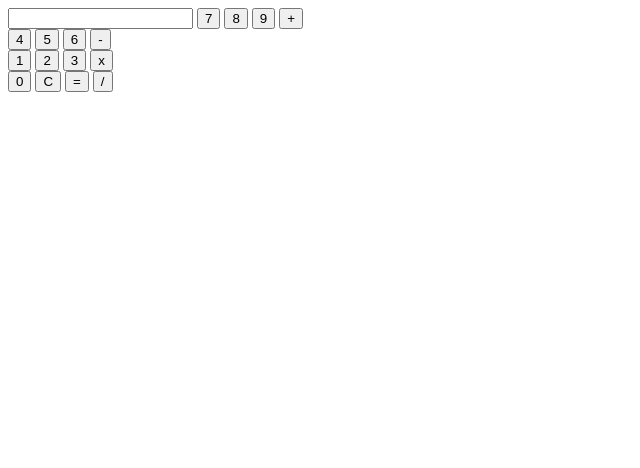
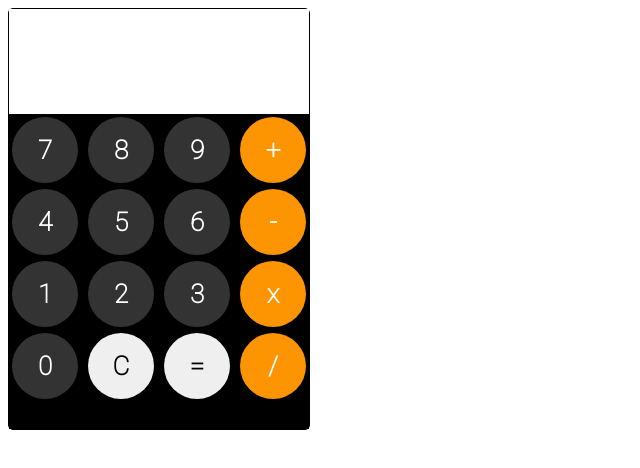
Before and after one commit to layiola/WWWROOT, a plain HTML site: page WWWROOT/index.html in a window 1280 px wide. Shown: the whole page, without its empty margins (0-640 px from the left). Drawn offline with Linux system fonts and the light colour scheme; the site is published under a folder, as on GitHub Pages, so addresses that start at the root find nothing.

Commit message:
se corrige el llamdo archivo stylo

```diff
--- a/WWWROOT/index.html
+++ b/WWWROOT/index.html
@@ -1,8 +1,7 @@
 <html>
     <head>
         <title>calculadora</title>
-        <link type="text/css" rel="stylesheet" href="/styls.css"/>
-
+        <link type="text/css" rel="stylesheet" href="./css/styls.css"/>
         <link  href="<link rel="preconnect" href="https://fonts.googleapis.com">
         <link rel="preconnect" href="https://fonts.gstatic.com" crossorigin>
         <link href="https://fonts.googleapis.com/css2?family=Roboto+Mono:wght@100&family=Roboto:wght@100&display=swap" rel="stylesheet">
--- a/WWWROOT/styls.css
+++ /dev/null
@@ -1,51 +0,0 @@
-#appBg {
-    height: 420px;
-    width: 300px;
-    border: 1px solid black;
-    border-radius: 5px;
-}
-
-#appBg form {
-    height: 100%;
-    width: 100%;
-    background-color: black;
-}
-
-#appBg input[type=textfield] {
-    height: 25%;
-    width: 100%;
-    cursor: default;
-    font-family: 'Roboto', sans-serif;
-    background-color: rgb(0,0,0,);
-    color: black;
-    padding: 15px;
-    text-align: right;
-    font-size: 50px;
-    border: 0;
-    outline: none;
-}
-
-#appBg input[type=button], input[type= reset] {
-    width: 22%;
-    cursor: pointer;
-    font-family: 'Roboto', sans-serif;
-    font-weight: bold;
-    font-size: 26px;
-    color: black;
-    padding: 18px;
-    margin: 3px;
-    border: 0;
-    border-radius: 100%;
-}
-
-#appBg .orange {
-    background-color: rgb(253, 149, 3)!important;
-    color: white !important;
-}
-
-#appBg .gray {
-    background-color: rgb(51,51,51) !important;
-    color: white !important;
-
-
-}
```
